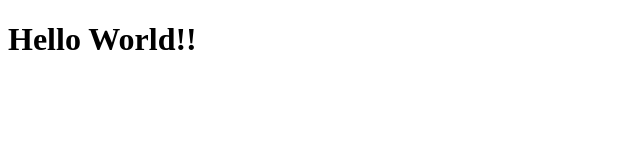
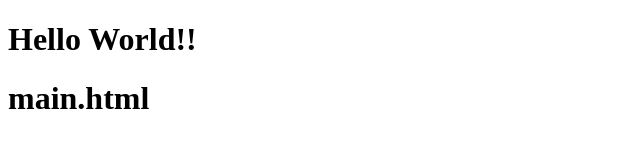
Before and after one commit to Mazer-08/demo, a plain HTML site: page index.html in a window 1280 px wide. Shown: the whole page, without its empty margins (0-640 px from the left). Drawn offline with Linux system fonts and the light colour scheme.

Commit message:
Creating merge conflict

```diff
--- a/index.html
+++ b/index.html
@@ -8,5 +8,6 @@
 </head>
 <body>
     <h1>Hello World!!</h1>
+    <h1>main.html</h1>
 </body>
 </html>
```
